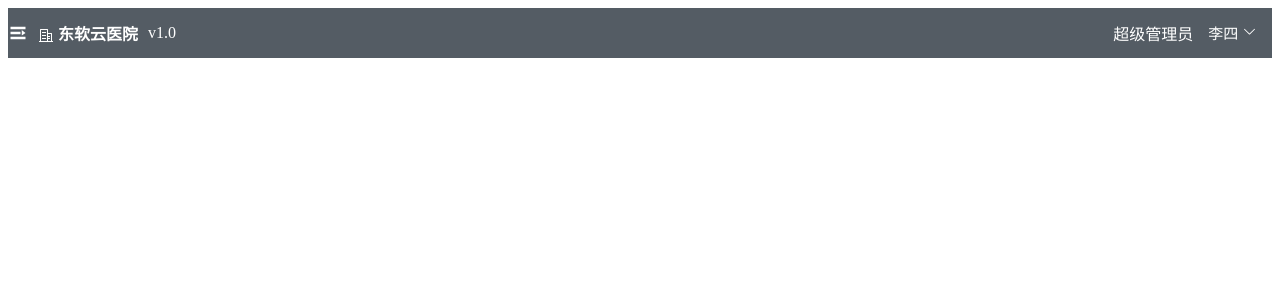
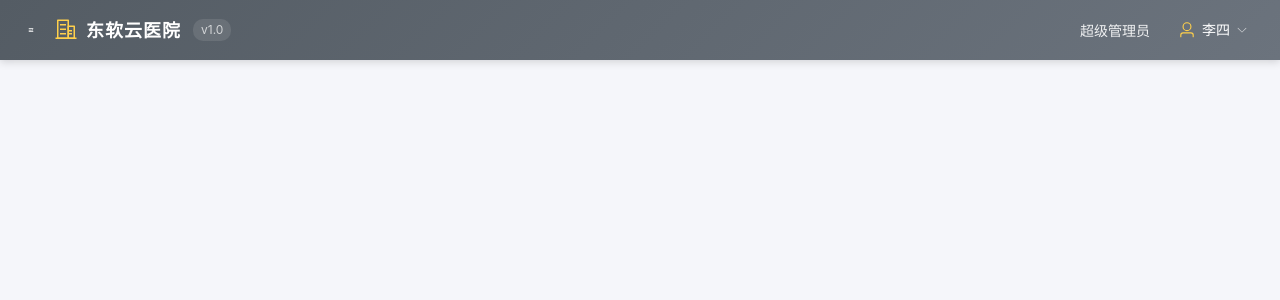
Before and after one commit to chenzhixian0805/hisclient, a Vue app: page /#/home in a window 1280 px wide. Shown: the top 300 px of the page. Built offline with nearby package versions, Linux system fonts and the light colour scheme.

Commit message:
feat: 优化前端响应式布局和美观性

```diff
--- a/src/App.vue
+++ b/src/App.vue
@@ -3,5 +3,36 @@
 </template>
 
 <style>
+* {
+  margin: 0;
+  padding: 0;
+  box-sizing: border-box;
+}
 
+html, body {
+  width: 100%;
+  height: 100%;
+  font-family: -apple-system, BlinkMacSystemFont, 'Segoe UI', Roboto, 'Helvetica Neue', Arial, sans-serif;
+  font-size: 14px;
+  line-height: 1.5;
+  color: #303133;
+  background-color: #f0f2f5;
+}
+
+#app {
+  width: 100%;
+  height: 100%;
+}
+
+@media screen and (max-width: 768px) {
+  html, body {
+    font-size: 13px;
+  }
+}
+
+@media screen and (max-width: 480px) {
+  html, body {
+    font-size: 12px;
+  }
+}
 </style>
--- a/src/main.js
+++ b/src/main.js
@@ -3,6 +3,7 @@ import App from './App.vue'
 import router from './router'
 import ElementPlus from 'element-plus'
 import 'element-plus/dist/index.css'
+import './styles/responsive.css'
 import*as ElementPlusIconsVue from '@element-plus/icons-vue'
 
 let app=createApp(App)
--- a/src/views/Index.vue
+++ b/src/views/Index.vue
@@ -1,34 +1,32 @@
 <template>
-  <!-- 此处编写h5代码 -->
   <div class="wrapper">
-    <el-container>
+    <el-container class="main-container">
       <el-header class="wrapper-header">
         <div class="header-left">
-          <!-- 汉堡菜单按钮 -->
           <el-icon class="hamburger-btn" @click="toggleSidebar">
             <Fold v-if="sidebarVisible" />
             <Expand v-else />
           </el-icon>
-          <h4 class="text-icon">
-            <span style="position: relative;top:4px">
-              <el-icon>
+          <div class="logo-wrapper">
+            <el-icon class="logo-icon">
               <OfficeBuilding />
             </el-icon>
-            </span>
-            东软云医院
-          </h4>
-          <div class="text">v1.0</div>
+            <h4 class="logo-text">东软云医院</h4>
+          </div>
+          <span class="version">v1.0</span>
         </div>
         <div class="header-right">
-          <div class="user-name">超级管理员</div>
-          <div class="user-listwrapper">
-            <el-dropdown :hide-on-click="false">
-              <span class="el-dropdown-link">
-                李四
-                <el-icon class="el-icon--right">
+          <span class="user-name">超级管理员</span>
+          <el-dropdown :hide-on-click="false" trigger="click">
+            <div class="user-dropdown">
+              <el-icon class="user-icon">
+                <User />
+              </el-icon>
+              <span class="user-name-text">李四</span>
+              <el-icon class="arrow-icon">
                 <arrow-down />
               </el-icon>
-              </span>
+            </div>
             <template #dropdown>
               <el-dropdown-menu>
                 <el-dropdown-item>个人信息</el-dropdown-item>
@@ -38,22 +36,30 @@
             </template>
           </el-dropdown>
         </div>
-        </div>
       </el-header>
+
       <el-container class="wrapper-main">
-        <!-- 抽屉侧边栏（所有屏幕尺寸共用） -->
         <el-drawer
           v-model="sidebarVisible"
           direction="ltr"
           size="200px"
           :with-header="false"
+          :show-close="false"
+          :modal-append-to-body="false"
+          :close-on-click-modal="true"
         >
+          <div class="drawer-header">
+            <el-icon class="drawer-logo">
+              <OfficeBuilding />
+            </el-icon>
+            <span class="drawer-title">东软云医院</span>
+          </div>
           <el-menu
             active-text-color="#ffd04b"
-            background-color="#545c64"
-            class="el-menu-vertical-demo mobile-menu"
+            background-color="#2f4050"
+            class="sidebar-menu"
             default-active="2"
-            text-color="#fff"
+            text-color="#a7b1c2"
             unique-opened="true"
             router="true"
             @select="onMenuSelect"
@@ -101,43 +107,28 @@
           </el-menu>
         </el-drawer>
 
-        <el-main class="main">
+        <el-main class="main-content">
+          <div class="content-wrapper">
             <router-view></router-view>
+          </div>
         </el-main>
-
       </el-container>
     </el-container>
   </div>
 </template>
 
 <script>
-// 此处编写js代码
 export default {
   data() {
     return {
-      isMobile: false,
       sidebarVisible: false,
     };
   },
-  mounted() {
-    this.checkScreenSize();
-    window.addEventListener("resize", this.checkScreenSize);
-  },
-  beforeUnmount() {
-    window.removeEventListener("resize", this.checkScreenSize);
-  },
   methods: {
-    checkScreenSize() {
-      this.isMobile = window.innerWidth <= 768;
-      if (!this.isMobile) {
-        this.sidebarVisible = false;
-      }
-    },
     toggleSidebar() {
       this.sidebarVisible = !this.sidebarVisible;
     },
     onMenuSelect() {
-      // 移动端点击菜单项后自动关闭抽屉
       this.sidebarVisible = false;
     },
   },
@@ -145,84 +136,201 @@ export default {
 </script>
 
 <style scoped>
-* {
-  padding: 0px;
-  margin: 0px;
+.wrapper {
+  width: 100%;
+  height: 100%;
+  display: flex;
+  flex-direction: column;
 }
-/* 此处编写css代码 */
-.wrapper {
+
+.main-container {
+  width: 100%;
   height: 100%;
-  width: 100%;
 }
-/*****************头部样式 ***************** */
-.wrapper .wrapper-header {
-  background: #545c64;
-  height: 50px;
-  /* 设置弹性容器 */
+
+.wrapper-header {
+  background: linear-gradient(135deg, #545c64 0%, #6b737d 100%);
+  height: 60px;
   display: flex;
-  /* 水平方向排列方式 */
   justify-content: space-between;
   align-items: center;
+  padding: 0 20px;
+  color: white;
+  box-shadow: 0 2px 8px rgba(0, 0, 0, 0.15);
+  z-index: 100;
+}
+
+.header-left {
+  display: flex;
+  align-items: center;
+  gap: 12px;
+}
+
+.hamburger-btn {
+  font-size: 22px;
+  cursor: pointer;
+  color: white;
+  padding: 8px;
+  border-radius: 4px;
+  transition: background-color 0.2s;
+}
+
+.hamburger-btn:hover {
+  background-color: rgba(255, 255, 255, 0.1);
+}
+
+.logo-wrapper {
+  display: flex;
+  align-items: center;
+  gap: 8px;
+}
+
+.logo-icon {
+  font-size: 24px;
+  color: #ffd04b;
+}
+
+.logo-text {
+  font-size: 18px;
+  font-weight: 600;
+  margin: 0;
+  letter-spacing: 1px;
+}
+
+.version {
+  font-size: 12px;
+  color: rgba(255, 255, 255, 0.7);
+  background-color: rgba(255, 255, 255, 0.1);
+  padding: 2px 8px;
+  border-radius: 10px;
+}
+
+.header-right {
+  display: flex;
+  align-items: center;
+  gap: 16px;
+}
+
+.user-name {
+  font-size: 14px;
+  color: rgba(255, 255, 255, 0.9);
+}
+
+.user-dropdown {
+  display: flex;
+  align-items: center;
+  gap: 6px;
+  cursor: pointer;
+  padding: 6px 12px;
+  border-radius: 20px;
+  transition: background-color 0.2s;
+}
+
+.user-dropdown:hover {
+  background-color: rgba(255, 255, 255, 0.1);
+}
+
+.user-icon {
+  font-size: 18px;
+  color: #ffd04b;
+}
+
+.user-name-text {
+  font-size: 14px;
   color: white;
 }
 
-.wrapper .wrapper-header .header-left {
+.arrow-icon {
+  font-size: 12px;
+  color: rgba(255, 255, 255, 0.7);
+}
+
+.wrapper-main {
+  flex: 1;
+  overflow: hidden;
+}
+
+.drawer-header {
   display: flex;
   align-items: center;
   gap: 10px;
+  padding: 20px 20px 15px;
+  border-bottom: 1px solid rgba(255, 255, 255, 0.1);
+  margin-bottom: 10px;
 }
 
-.hamburger-btn {
-  font-size: 20px;
-  cursor: pointer;
-  color: white;
-  display: flex;
+.drawer-logo {
+  font-size: 28px;
+  color: #ffd04b;
 }
 
-.wrapper .wrapper-header .header-right {
-  display: flex;
-  justify-content: right;
-  align-items: center;
-}
-.wrapper .wrapper-header .header-right .el-dropdown-link {
+.drawer-title {
+  font-size: 16px;
+  font-weight: 600;
   color: white;
-  font-size: 15px;
-  margin-left: 15px;
-  margin-right: 15px;
 }
 
-/*************** main样式 ****************/
-.wrapper .wrapper-main .aside {
-  height: 800px;
-  background: #545c64;
+.sidebar-menu {
+  border-right: none;
+  min-height: calc(100% - 70px);
 }
 
-/* 移动端抽屉菜单样式 */
-.mobile-menu {
-  border-right: none;
-  min-height: 100%;
+.main-content {
+  background-color: #f5f6fa;
+  padding: 20px;
+  overflow-y: auto;
 }
 
-/*************** 响应式适配 ****************/
-/* 平板及以下：隐藏非必要信息 */
+.content-wrapper {
+  max-width: 1400px;
+  margin: 0 auto;
+}
+
+@media screen and (max-width: 1024px) {
+  .content-wrapper {
+    padding: 0;
+  }
+}
+
 @media screen and (max-width: 768px) {
-  .wrapper .wrapper-header .header-left .text {
+  .wrapper-header {
+    padding: 0 15px;
+    height: 55px;
+  }
+
+  .version {
     display: none;
   }
 
-  .wrapper .wrapper-header .header-right .user-name {
+  .user-name {
     display: none;
   }
 
-  .wrapper .wrapper-header .text-icon {
+  .logo-text {
     font-size: 16px;
+  }
+
+  .main-content {
+    padding: 12px;
   }
 }
 
-/* 手机端进一步优化 */
 @media screen and (max-width: 480px) {
-  .wrapper .wrapper-header .text-icon span {
-    display: none;
+  .wrapper-header {
+    padding: 0 10px;
+    height: 50px;
+  }
+
+  .logo-icon {
+    font-size: 20px;
+  }
+
+  .logo-text {
+    font-size: 14px;
+  }
+
+  .main-content {
+    padding: 8px;
   }
 }
 </style>
--- a/src/views/MedicalRecord.vue
+++ b/src/views/MedicalRecord.vue
@@ -1,103 +1,90 @@
 <template>
-  <div class="wrapper">
-    <div class="link">门诊医生> 病历首页</div>
-    <el-divider />
-    <div v-if="!showAddDiseasePage" class="info">
-      <h3>患者病历：</h3>
-      <!-- form表单 -->
-      <div style="background-color:#F3F3F3">
-        <div style="line-height: 45px;padding-top: 20px;margin: 10px">
-          <span style="width: 100%;display: flex;align-items: center;">
-            <span style="width: 10%;display: inline-block;text-align: left;">主诉:</span>
+  <div class="page-wrapper">
+    <div class="page-breadcrumb">门诊医生 > 病历首页</div>
+    <div v-if="!showAddDiseasePage">
+      <h3 class="page-title">患者病历</h3>
+      <div style="background-color:#f5f7fa; border-radius: 8px; padding: 20px; margin-top: 15px;">
+        <div style="margin-bottom: 15px;">
+          <span style="width: 10%; display: inline-block; text-align: right; padding-right: 10px;">主诉:</span>
           <el-input
             v-model="textarea1"
-              style="width: 90%"
+            style="width: 88%;"
             :rows="2"
             type="textarea"
             placeholder="请输入"
           />
-          </span>
         </div>
-        <div style="line-height: 45px;padding-top: 10px;margin: 10px">
-          <span style="width: 100%;display: flex;align-items: center;">
-            <span style="width: 10%;display: inline-block;text-align: left;">现病史:</span>
+        <div style="margin-bottom: 15px;">
+          <span style="width: 10%; display: inline-block; text-align: right; padding-right: 10px;">现病史:</span>
           <el-input
             v-model="textarea2"
-              style="width: 90%"
+            style="width: 88%;"
             :rows="2"
             type="textarea"
             placeholder="请输入"
           />
-          </span>
         </div>
-        <div style="line-height: 45px;padding-top: 10px;margin: 10px">
-          <span style="width: 100%;display: flex;align-items: center;">
-            <span style="width: 10%;display: inline-block;text-align: left;">现病治疗情况:</span>
+        <div style="margin-bottom: 15px;">
+          <span style="width: 10%; display: inline-block; text-align: right; padding-right: 10px;">现病治疗情况:</span>
           <el-input
             v-model="textarea3"
-              style="width: 90%"
+            style="width: 88%;"
             :rows="2"
             type="textarea"
             placeholder="请输入"
           />
-          </span>
         </div>
-        <div style="line-height: 45px;padding-top: 10px;margin: 10px">
-          <span style="width: 100%;display: flex;align-items: center;">
-            <span style="width: 10%;display: inline-block;text-align: left;">既往史:</span>
+        <div style="margin-bottom: 15px;">
+          <span style="width: 10%; display: inline-block; text-align: right; padding-right: 10px;">既往史:</span>
           <el-input
             v-model="textarea4"
-              style="width: 90%"
+            style="width: 88%;"
             :rows="2"
             type="textarea"
             placeholder="请输入"
           />
-          </span>
         </div>
-        <div style="line-height: 45px;padding-top: 10px;margin: 10px">
-          <span style="width: 100%;display: flex;align-items: center;">
-            <span style="width: 10%;display: inline-block;text-align: left;">过敏史:</span>
+        <div style="margin-bottom: 15px;">
+          <span style="width: 10%; display: inline-block; text-align: right; padding-right: 10px;">过敏史:</span>
           <el-input
             v-model="textarea5"
-              style="width: 90%"
+            style="width: 88%;"
             :rows="2"
             type="textarea"
             placeholder="请输入"
           />
-          </span>
         </div>
-        <div style="line-height: 45px;padding-top: 10px;padding-bottom:20px;margin: 10px">
-          <span style="width: 100%;display: flex;align-items: center;">
-            <span style="width: 10%;display: inline-block;text-align: left;">体检检查:</span>
+        <div>
+          <span style="width: 10%; display: inline-block; text-align: right; padding-right: 10px;">体检检查:</span>
           <el-input
             v-model="textarea6"
-              style="width: 90%"
+            style="width: 88%;"
             :rows="2"
             type="textarea"
             placeholder="请输入"
           />
-          </span>
         </div>
       </div>
 
-      <h3>患者疾病：</h3>
-      <!-- form表单 -->
-      <el-table :data="userList" style="width: 100%;margin-top:20px" stripe border>
+      <h3 class="page-title" style="margin-top: 20px;">患者疾病</h3>
+      <div class="el-table-wrapper">
+        <el-table :data="userList" style="width: 100%;margin-top:15px" stripe border>
           <el-table-column type="selection" width="55" />
           <el-table-column prop="encoding" label="疾病编码" width="250" align="center" />
           <el-table-column prop="name" label="疾病名称" width="280" align="center" />
           <el-table-column prop="ICDencoding" label="国际ICD编码" width="280" align="center" />
           <el-table-column prop="type" label="疾病类型" width="280" align="center" />
           <el-table-column label="操作" width="300" align="center">
-          <template v-slot="scope">
+            <template #default="scope">
               <el-button type="primary" size="small" @click="navigateToAddDiseasePage">增加</el-button>
               <el-button type="danger" size="small" @click="removeRow(scope.$index)">删除</el-button>
             </template>
           </el-table-column>
         </el-table>
-      <div class="dialog-footer" style="padding-top: 10px;">
+      </div>
+      <div class="page-actions" style="margin-top: 20px;">
         <el-button type="primary" plain>保存</el-button>
-        <el-button type="primary" plain>清空</el-button>
+        <el-button type="info" plain>清空</el-button>
       </div>
       <router-view></router-view>
     </div>
@@ -129,7 +116,6 @@ export default {
     ]);
 
     const navigateToAddDiseasePage = () => {
-      console.log("Navigating to Add Disease page...");
       showAddDiseasePage.value = true;
       router.push({ name: 'AddDisease' });
     };
@@ -147,29 +133,5 @@ export default {
 };
 </script>
 
-
 <style scoped>
-.wrapper {
-  width: 100%;
-  height: 100%;
-}
-.wrapper .link {
-  height: 40px;
-  line-height: 50px;
-  padding-left: 20px;
-  font-size: 18px;
-}
-.wrapper .header {
-  margin-top: 10px;
-  height: 40px;
-}
-.wrapper .info {
-  margin-left: 30px;
-}
-.wrapper .dialog-footer {
-  background-color: #ecf5ff;
-  margin-top: 10px;
-  padding-top: 10px;
-  height: 40px;
-}
 </style>
--- a/src/views/OnsiteRegistration.vue
+++ b/src/views/OnsiteRegistration.vue
@@ -1,15 +1,14 @@
 <template>
-  <div class="wrapper">
-    <div class="link">挂号收费> 窗口挂号</div>
-    <el-divider />
-    <div class="header">
-      <el-button type="primary" style="margin-left: 30px;">挂号</el-button>
+  <div class="page-wrapper">
+    <div class="page-breadcrumb">挂号收费 > 窗口挂号</div>
+    <div class="page-header">
+      <h3 class="page-title">基本信息</h3>
+      <div class="page-actions">
+        <el-button type="primary">挂号</el-button>
         <el-button type="info">清除</el-button>
       </div>
-    <div class="info">
-      <h3 >基本信息：</h3>
-      <!-- form表单 -->
-      <el-form :inline="true" class="demo-form-inline" style="margin-top: 20px;">
+    </div>
+    <el-form :inline="true" class="demo-form-inline">
       <el-form-item label="病历号:">
         <el-input placeholder="病历号" v-model="no" clearable />
       </el-form-item>
@@ -26,10 +25,10 @@
         <el-input placeholder="年龄" v-model="age" clearable />
       </el-form-item>
       <el-form-item label="出生日期:">
-          <el-date-picker style="width:185px" v-model="birthday" type="date" placeholder="出生日期" />
+        <el-date-picker v-model="birthday" type="date" placeholder="出生日期" />
       </el-form-item>
       <el-form-item label="挂号科室:">
-          <el-select v-model="dept" placeholder="挂号科室" style="width: 172px">
+        <el-select v-model="dept" placeholder="挂号科室">
           <el-option
             v-for="item in registerdept"
             :key="item.value"
@@ -39,11 +38,10 @@
         </el-select>
       </el-form-item>
     </el-form>
-    </div>
-    <div class="registerMessage">
-      <h3>挂号信息：</h3>
-       <!-- form表单 -->
-       <el-form :inline="true" class="demo-form-inline" style="margin-top: 20px;">
+
+    <div style="margin-top: 20px;">
+      <h3 class="page-title">挂号信息</h3>
+      <el-form :inline="true" class="demo-form-inline" style="margin-top: 15px;">
         <el-form-item label="病历号:">
           <el-input placeholder="病历号" v-model="no" clearable />
         </el-form-item>
@@ -60,10 +58,10 @@
           <el-input placeholder="年龄" v-model="age" clearable />
         </el-form-item>
         <el-form-item label="出生日期:">
-          <el-date-picker style="width:185px" v-model="birthday" type="date" placeholder="出生日期" />
+          <el-date-picker v-model="birthday" type="date" placeholder="出生日期" />
         </el-form-item>
         <el-form-item label="挂号科室:">
-          <el-select v-model="dept" placeholder="挂号科室" style="width: 172px">
+          <el-select v-model="dept" placeholder="挂号科室">
             <el-option
               v-for="item in registerdept"
               :key="item.value"
@@ -107,25 +105,4 @@ export default {
 </script>
 
 <style scoped>
-.wrapper {
-  width: 100%;
-  height: 100%;
-}
-.wrapper .link {
-  height: 40px;
-  line-height: 50px;
-  padding-left: 20px;
-  font-size: 18px;
-}
-.wrapper .header {
-  margin-top: 20px;
-  height: 40px;
-}
-.wrapper .info {
-  margin-left: 30px;
-}
-
-.wrapper .registerMessage {
-  margin-left: 30px;
-}
 </style>
--- a/src/views/PatientView.vue
+++ b/src/views/PatientView.vue
@@ -1,24 +1,23 @@
 <template>
-  <div class="wrapper">
-    <div class="link">门诊医生> 患者查看</div>
-    <el-divider />
-    <div class="header">
-      <el-row style="margin-left: 30px">
-        <el-col :span="6">
-          <el-input v-model="no" style="width: 240px" placeholder="请输入病历号" clearable />
+  <div class="page-wrapper">
+    <div class="page-breadcrumb">门诊医生 > 患者查看</div>
+    <div class="page-header">
+      <el-row :gutter="15" style="width: 100%;">
+        <el-col :span="8">
+          <el-input v-model="no" placeholder="请输入病历号" clearable />
         </el-col>
-        <el-col :span="6">
-          <el-input v-model="username" style="width: 240px" placeholder="请输入姓名" clearable />
+        <el-col :span="8">
+          <el-input v-model="username" placeholder="请输入姓名" clearable />
         </el-col>
-        <el-col :span="6">
+        <el-col :span="8">
           <el-button type="primary" icon="Search">搜索</el-button>
         </el-col>
-        <el-col :span="6"></el-col>
       </el-row>
     </div>
-    <div class="info">
-      <h3>排队患者：</h3>
-      <el-table :data="userList" style="width: 100%;margin-top:20px" stripe border>
+    <div style="margin-top: 20px;">
+      <h3 class="page-title">排队患者</h3>
+      <div class="el-table-wrapper">
+        <el-table :data="userList" style="width: 100%;margin-top:15px" stripe border>
           <el-table-column type="selection" width="55" />
           <el-table-column prop="userId" label="患者编号" width="140" align="center" />
           <el-table-column prop="userNo" label="患者病历号" width="140" align="center" />
@@ -26,22 +25,22 @@
           <el-table-column prop="sex" label="性别" width="120" align="center" />
           <el-table-column prop="userCard" label="身份证号" width="190" align="center" />
           <el-table-column label="操作" width="320" align="center">
+            <template #default="scope">
               <el-button type="primary" plain size="small" @click="out">创建病例</el-button>
-          <el-button type="pla" plain size="small" @click="out">跳过</el-button>
-          <el-button type="danger" plain="" size="small" @click="out">叫号</el-button>
+              <el-button type="info" plain size="small" @click="out">跳过</el-button>
+              <el-button type="danger" plain size="small" @click="out">叫号</el-button>
+            </template>
           </el-table-column>
         </el-table>
-      <div style="margin-top: 20px">
+      </div>
       <el-pagination background layout="prev, pager, next" :total="1000" />
     </div>
-    </div>
-    <!-- 退号对话框 -->
-    <el-dialog v-model="dialogVisible" title="提示" width="500" >
+    <el-dialog v-model="dialogVisible" title="提示" width="500">
       <span>确认取消吗</span>
       <template #footer>
         <div class="dialog-footer">
           <el-button @click="dialogVisible = false">取消</el-button>
-        <el-button type="primary" @click="dialogVisible = false">确认 </el-button>
+          <el-button type="primary" @click="dialogVisible = false">确认</el-button>
         </div>
       </template>
     </el-dialog>
@@ -52,10 +51,9 @@
 export default {
   data() {
     return {
-      dialogVisible:"false",//一开始不显示对话框
+      dialogVisible: false,
       no: "",
       username: "",
-      inputtest: "",
       userList: [
         {
           userId: 1,
@@ -110,28 +108,11 @@ export default {
   },
   methods: {
     out() {
-      this.dialogVisible=true
+      this.dialogVisible = true;
     }
   }
 };
 </script>
 
 <style scoped>
-.wrapper {
-  width: 100%;
-  height: 100%;
-}
-.wrapper .link {
-  height: 40px;
-  line-height: 50px;
-  padding-left: 20px;
-  font-size: 18px;
-}
-.wrapper .header {
-  margin-top: 20px;
-  height: 40px;
-}
-.wrapper .info {
-  margin-left: 30px;
-}
 </style>
--- a/src/views/PharmacyInventory.vue
+++ b/src/views/PharmacyInventory.vue
@@ -1,24 +1,23 @@
 <template>
-  <div class="wrapper">
-    <div class="link">药房管理> 药房库存</div>
-    <el-divider />
-    <div class="header">
-      <el-row style="margin-left: 30px">
-        <el-col :span="6">
-          <el-input v-model="no" style="width: 240px" placeholder="请输入药品编号" clearable />
+  <div class="page-wrapper">
+    <div class="page-breadcrumb">药房管理 > 药房库存</div>
+    <div class="page-header">
+      <el-row :gutter="15" style="width: 100%;">
+        <el-col :span="8">
+          <el-input v-model="no" placeholder="请输入药品编号" clearable />
         </el-col>
-        <el-col :span="6">
-          <el-input v-model="specification" style="width: 240px" placeholder="输入药品名" clearable />
+        <el-col :span="8">
+          <el-input v-model="specification" placeholder="输入药品名" clearable />
         </el-col>
-        <el-col :span="6">
+        <el-col :span="8">
           <el-button type="primary" icon="Search">搜索</el-button>
         </el-col>
-        <el-col :span="6"></el-col>
       </el-row>
     </div>
-    <div class="info">
-      <h3>药品列表：</h3>
-      <el-table :data="userList" style="width: 100%;margin-top:20px" stripe border>
+    <div style="margin-top: 20px;">
+      <h3 class="page-title">药品列表</h3>
+      <div class="el-table-wrapper">
+        <el-table :data="userList" style="width: 100%;margin-top:15px" stripe border>
           <el-table-column prop="ecoding" label="药品编码" width="160" align="center" />
           <el-table-column prop="name" label="药品名称" width="180" align="center" />
           <el-table-column prop="specification" label="药品规格" width="140" align="center" />
@@ -30,14 +29,11 @@
           <el-table-column prop="deadline" label="有效期限" width="110" align="center" />
           <el-table-column prop="remainder" label="剩余数量" width="100" align="center" />
         </el-table>
-      <div style="margin-top: 20px">
+      </div>
       <el-pagination background layout="prev, pager, next" :total="1000" />
     </div>
   </div>
-  </div>
 </template>
-
-
 
 <script>
 export default {
@@ -45,7 +41,6 @@ export default {
     return {
       no: "",
       specification: "",
-      inputtest: "",
       userList: [
         {
           ecoding: "86979474002695",
@@ -102,24 +97,4 @@ export default {
 </script>
 
 <style scoped>
-.wrapper {
-  width: 100%;
-  height: 100%;
-}
-.wrapper .link {
-  height: 40px;
-  line-height: 50px;
-  padding-left: 20px;
-  font-size: 18px;
-}
-.wrapper .header {
-  background-color: #ecf5ff;
-  padding-top: 10px;
-  margin-top: 30px;
-  margin-left: 30px;
-  height: 40px;
-}
-.wrapper .info {
-  margin-left: 30px;
-}
 </style>
```
Also changed, not shown: src/styles/responsive.css (added, +162 -0 lines). Lines whose indentation alone changed are shown as unchanged.
